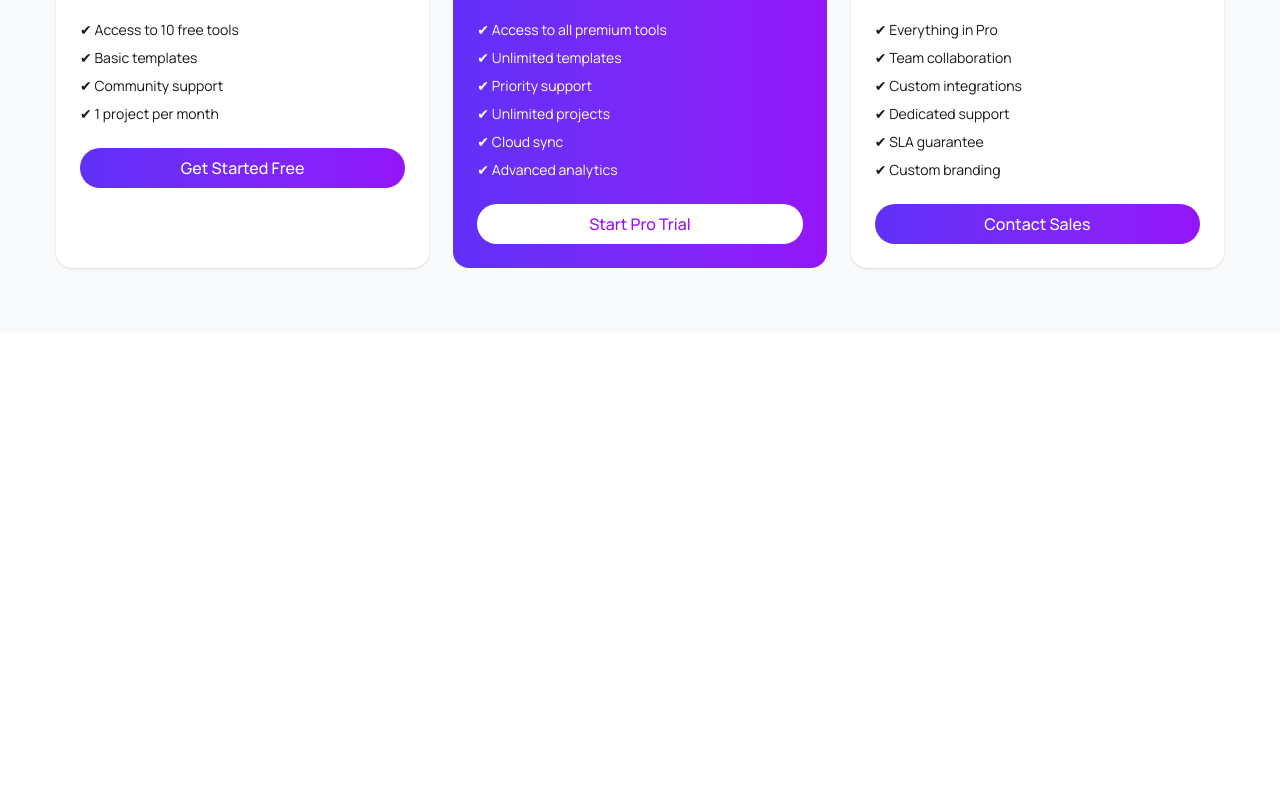
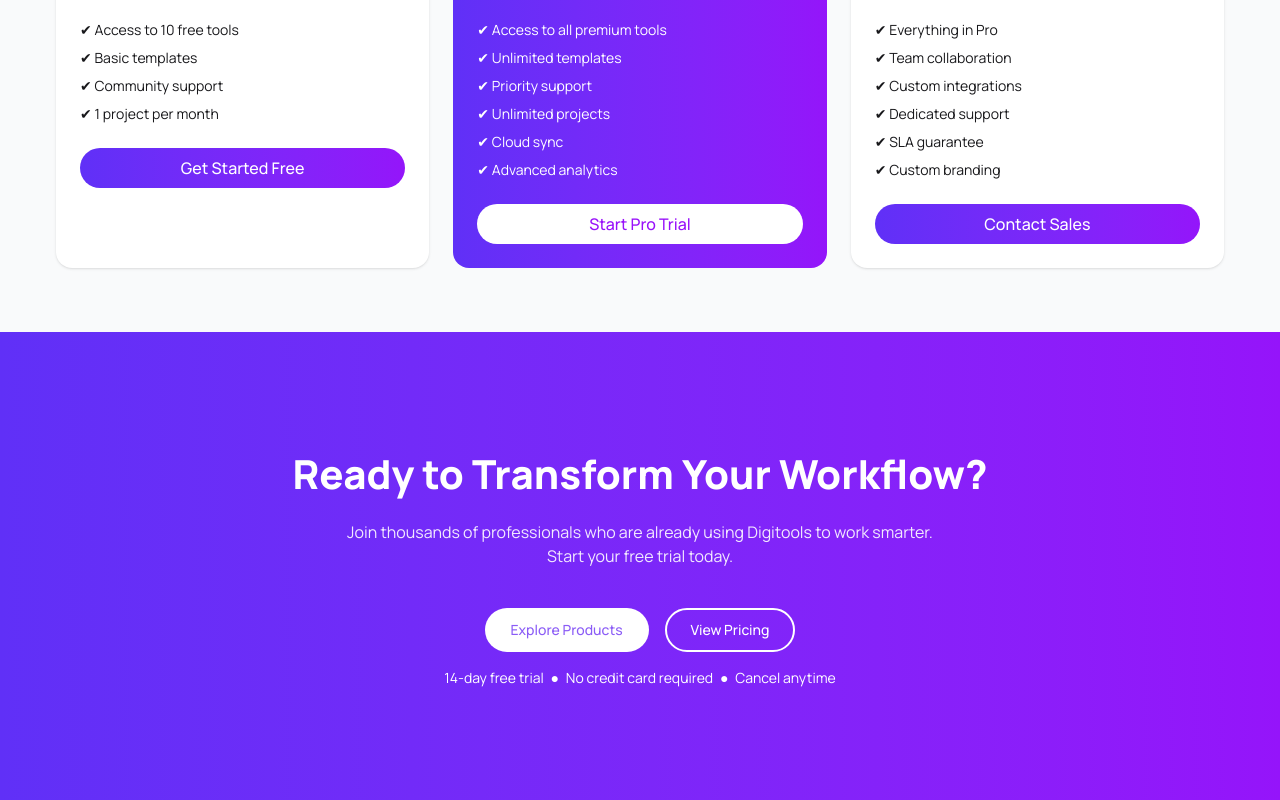
Before and after one commit to souldev003/B13-A6-DigiTools, a React (Vite) app: page / in a window 1280 px wide. Shown: the part 1882-2682 px from the top of the page. Before the commit the page ends 2214 px from the top, so only its background shows below. Built offline with nearby package versions, Linux system fonts and the light colour scheme.

Commit message:
CTA Section Added

```diff
--- a/src/App.jsx
+++ b/src/App.jsx
@@ -4,6 +4,7 @@ import Hero from "./components/Hero";
 import About from "./components/About";
 import GetStarted from "./components/GetStarted";
 import Pricing from "./components/Pricing";
+import CTASection from "./components/CTASection";
 
 function App() {
   return (
@@ -13,6 +14,7 @@ function App() {
       <About />
       <GetStarted />
       <Pricing />
+      <CTASection />
     </>
   );
 }
--- a/src/components/About.jsx
+++ b/src/components/About.jsx
@@ -4,7 +4,7 @@ const About = () => {
   return (
     <div>
       <div className="bg-linear-to-r from-[#6030F7] to-[#9515FA] ">
-        <div className="container mx-auto flex justify-evenly text-white py-12 divide-x-2 divide-white/40">
+        <div className="max-w-300 mx-auto flex justify-evenly text-white py-12 divide-x-2 divide-white/40">
           <div className="flex-1 text-center">
             <h2 className="text-5xl font-bold">50K+</h2>
             <p className="mt-2 opacity-80">Active Users</p>
--- /dev/null
+++ b/src/components/CTASection.jsx
@@ -0,0 +1,37 @@
+import React from "react";
+import { GoDotFill } from "react-icons/go";
+
+const CTASection = () => {
+  return (
+    <div className="bg-linear-to-r from-[#6030F7] to-[#9514FA] text-white">
+      <div className="text-center max-w-300 mx-auto py-28">
+        <div className="mb-10">
+          <h1 className="text-[40px] font-extrabold mb-4">
+            Ready to Transform Your Workflow?
+          </h1>
+          <p className="text-[#F2E9FE]">
+            Join thousands of professionals who are already using Digitools to
+            work smarter. <br /> Start your free trial today.
+          </p>
+        </div>
+
+        <div>
+          <div className="space-x-4 mb-4">
+            <button className="bg-white px-6 py-2.5 rounded-full border-2 border-transparent duration-400 text-[#8B5CF6] font-medium text-sm cursor-pointer hover:bg-transparent hover:text-[white] hover:border-2 hover:border-white">
+              Explore Products
+            </button>
+            <button className="border-2 border-white px-6 py-2.5 rounded-full duration-400 text-white font-medium text-sm cursor-pointer hover:text-[#8B5CF6] hover:bg-white">
+              View Pricing
+            </button>
+          </div>
+          <p className="text-sm">
+            14-day free trial <span className="mx-1"> ● </span> No credit card
+            required <span className="mx-1"> ● </span> Cancel anytime
+          </p>
+        </div>
+      </div>
+    </div>
+  );
+};
+
+export default CTASection;
--- a/src/components/GetStarted.jsx
+++ b/src/components/GetStarted.jsx
@@ -33,7 +33,7 @@ const GetStarted = () => {
         </p>
       </div>
 
-      <div className="grid grid-cols-1 md:grid-cols-3 gap-8 max-w-6xl mx-auto">
+      <div className="grid grid-cols-1 md:grid-cols-2 lg:grid-cols-3 gap-8 max-w-6xl mx-auto">
         {steps.map((step) => (
           <div
             key={step.id}
--- a/src/components/Pricing.jsx
+++ b/src/components/Pricing.jsx
@@ -57,7 +57,7 @@ const Pricing = () => {
           Choose the plan that fits your needs.
         </p>
 
-        <div className="grid md:grid-cols-3 gap-6 mt-12">
+        <div className="grid md:grid-cols-2 lg:grid-cols-3 gap-6 mt-12">
           {plans.map((plan, index) => (
             <div
               key={index}
@@ -88,7 +88,7 @@ const Pricing = () => {
               </ul>
 
               <button
-                className={`mt-6 w-full py-2 rounded-full font-medium ${
+                className={`mt-6 w-full py-2 rounded-full font-medium cursor-pointer ${
                   plan.highlighted
                     ? "bg-white text-purple-600"
                     : "text-white bg-linear-to-r from-[#6030F7] to-[#9415FA]"
```
